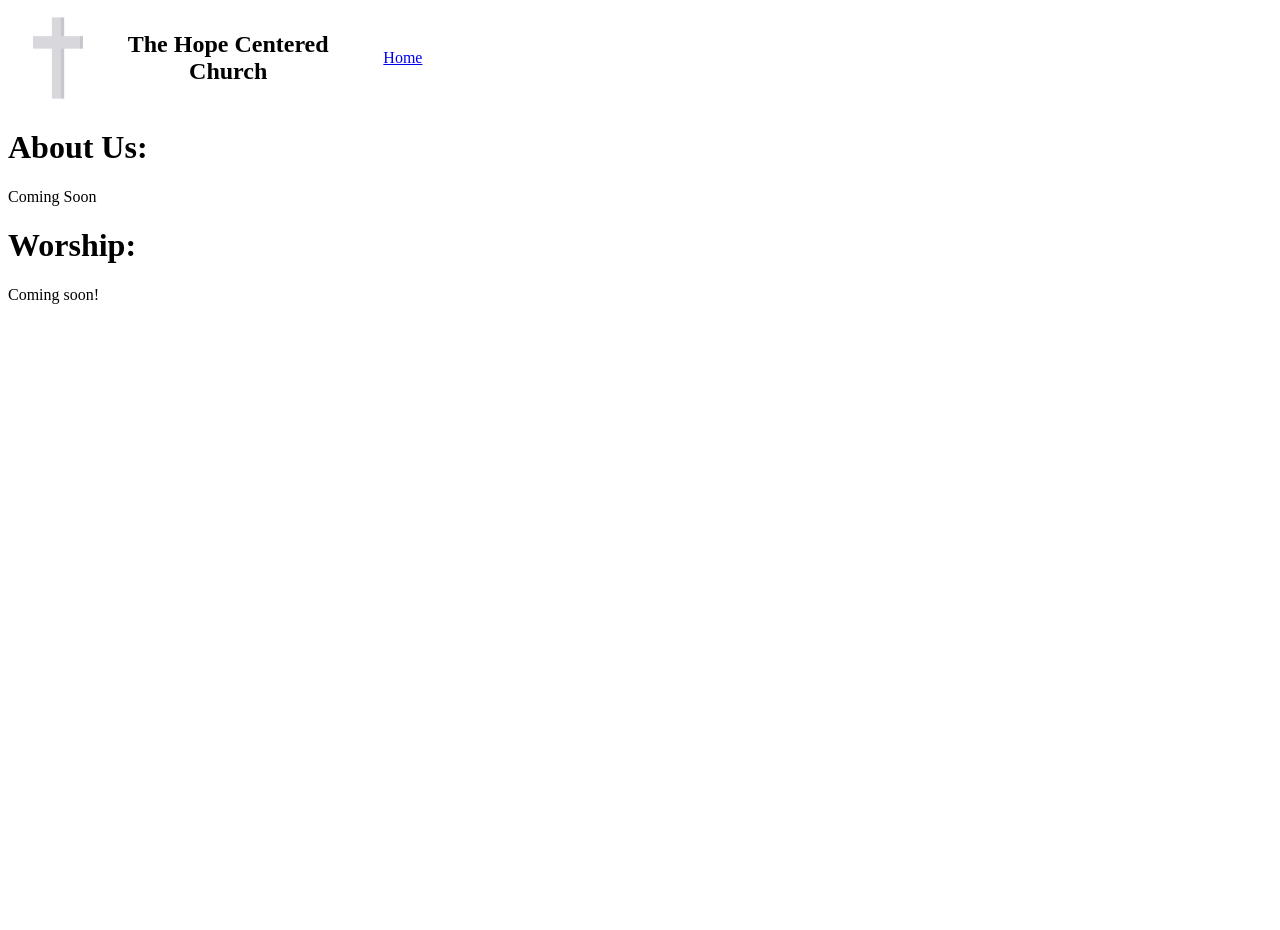
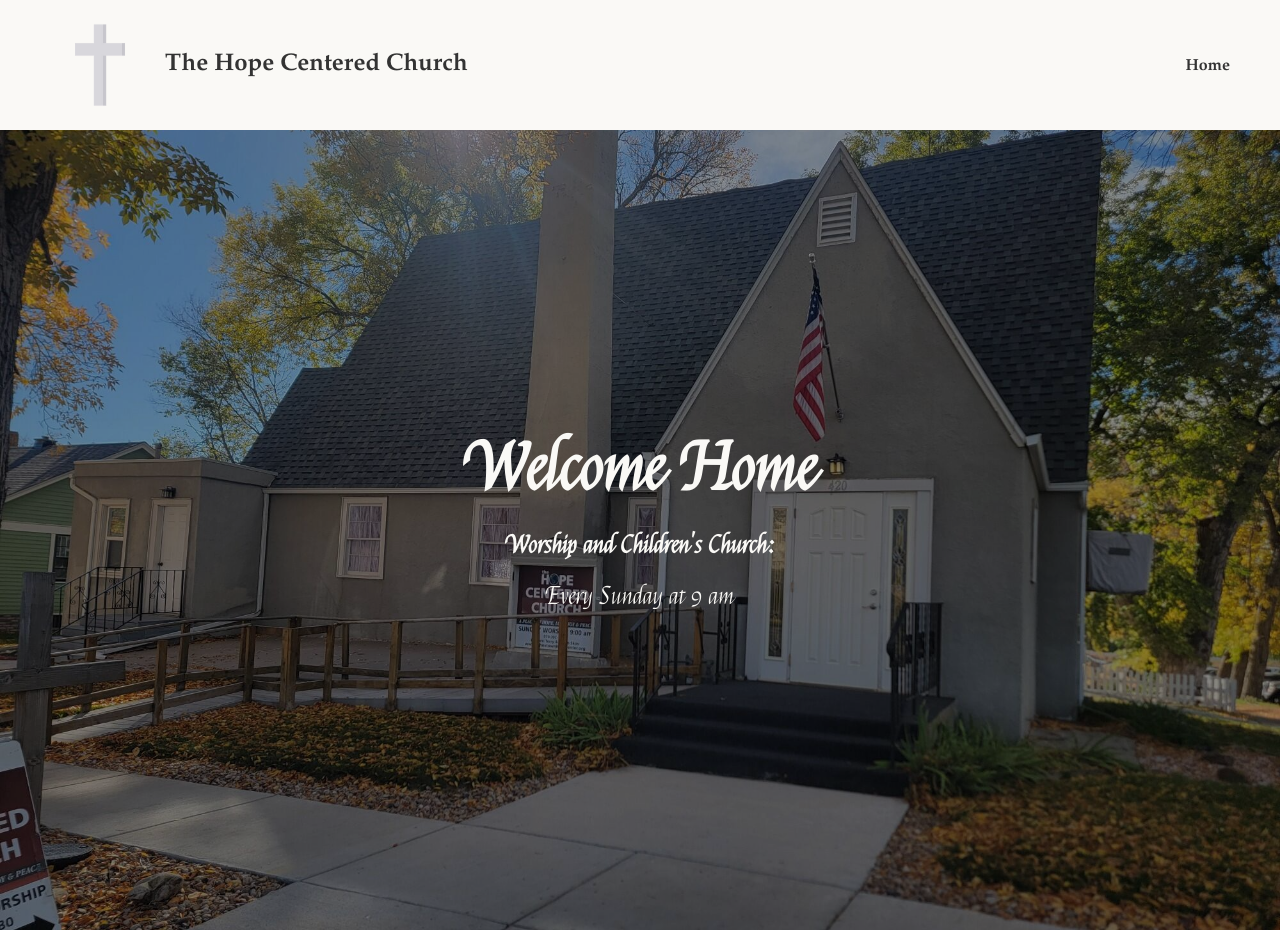
Before and after one commit to oliver-kielian/The-Hope-Centered-Church, a Flask app: page / in a window 1280 px wide. Before the commit the page ends 304 px from the top, so only its background shows below. Run offline with Flask 3, Linux system fonts and the light colour scheme.

Commit message:
finished styling

```diff
--- a/static/style.css
+++ b/static/style.css
@@ -1,33 +1,144 @@
-nav {
-    width: 80%;
-    max-width: 1200px;
-    margin: 0 auto;
-    padding: 15px;
+/* ---------- FONTS ---------- */
+@font-face {
+  font-family: 'Felipa';
+  src: url('/static/font/Felipa-Regular.ttf') format('truetype');
+  font-weight: normal;
+  font-style: normal;
 }
 
-  ul {
-    list-style-type: none;
-    padding: 0;
-    margin: 0;
+@font-face {
+  font-family: 'Garamond';
+  src: url('/static/font/CormorantGaramond-VariableFont_wght.ttf') format('truetype');
+  font-weight: normal;
+  font-style: normal;
 }
 
-  li {
-    display: inline-block;
-    margin: 0 20px;
+/* ---------- GLOBAL STYLES ---------- */
+body {
+  background-color: #FAF9F6;  /* Light cream */
+  color: #333333;             /* Dark text */
+  font-family: 'Garamond', serif;
+  margin: 0;
+  padding: 0;
+  box-sizing: border-box;
 }
 
-  .navHeader{
+a {
+  text-decoration: none;
+  color: inherit;
+}
+
+/* ---------- HEADER & NAV ---------- */
+.navHeader {
   display: flex;
-    justify-content: space-between;
+  justify-content: space-between;  /* left logo, right nav */
   align-items: center;
+  width: 100%;
+  padding: 15px 50px;
+  box-sizing: border-box;
 }
 
 .header {
   display: flex;
   align-items: center;
-  text-align: center;
-  img{
+  gap: 15px;                     /* space between logo and text */
+}
+
+.header img {
   width: 100px;
   height: auto;
 }
+
+nav ul {
+  display: flex;
+  list-style: none;
+  margin: 0;
+  padding: 0;
+  gap: 20px;                      /* space between links */
 }
+
+nav li a {
+  font-weight: bold;
+  color: #333333;                /* Dark charcoal text */
+  transition: color 0.3s;
+}
+
+nav li a:hover {
+  color: #F4A261;                /* Muted peach hover */
+}
+
+/* ---------- HERO SECTION ---------- */
+.hopeImage {
+  position: relative;           /* needed for overlay */
+  width: 100%;
+  height: 800px;                /* hero height */
+  display: flex;
+  justify-content: center;
+  align-items: center;
+  text-align: center;
+  overflow: hidden;
+  font-family: 'Felipa', cursive;
+  color: #FAF9F6;
+}
+
+.hopeImage::before {
+  content: "";
+  position: absolute;
+  top: 0;
+  left: 0;
+  width: 100%;
+  height: 100%;
+  background-image: url('/static/pictures/hopecentered.jpg');
+  background-size: cover;
+  background-position: center;
+  filter: brightness(0.6);    /* dark overlay for text */
+  z-index: 0;
+}
+
+.heroText {
+   position: relative;   /* above overlay */
+  z-index: 1;
+  text-align: center;
+  color: #FAF9F6;              /* ensures text sits above overlay */
+}
+
+.heroText h1 {
+  font-size: 4rem;
+  margin: 0 0 10px;
+}
+
+.heroText p {
+  font-size: 1.5rem;
+  margin: 0 0 20px;
+}
+
+/* ---------- BUTTONS / CTA ---------- */
+button, .cta {
+  background-color: #A3B18A;      /* Sage green */
+  color: #FAF9F6;                 /* Light cream text */
+  border: none;
+  padding: 10px 20px;
+  border-radius: 10px;
+  cursor: pointer;
+  transition: background 0.3s;
+}
+
+button:hover, .cta:hover {
+  background-color: #F4A261;      /* Peach hover */
+}
+
+/* ---------- OTHER SECTIONS ---------- */
+.hours {
+  text-align: center;
+  justify-content: center;
+  align-items: center;
+  color: #333333;
+  font-family: 'Garamond', serif;
+}
+
+/* ---------- UTILITY ---------- */
+ul, li {
+  list-style: none;
+  margin: 0;
+  padding: 0;
+}
--- a/templates/home.html
+++ b/templates/home.html
@@ -3,15 +3,12 @@
     Home
 {% endblock %}
 {% block content %}
-    <div class="church">
-        <title>The Hope Centered Church</title>
+   <div class="hopeImage">
+    <div class="heroText">
+        <h1>Welcome Home</h1>
+        <h2>Worship and Children's Church:</h2>
+        <p>Every Sunday at 9 am</p>
     </div>
-    <div class="info">
-        <h1>About Us: </h1>
-        <p>Coming Soon</p>
-    </div>
-    <div class="hours">
-        <h1>Worship: </h1>
-        <p>Coming soon!</p>
-    </div>
+</div>
+
 {% endblock %}
```
Also changed, not shown: static/font/CormorantGaramond-VariableFont_wght.ttf (added), static/font/Felipa-Regular.ttf (added). Lines whose indentation alone changed are shown as unchanged.
